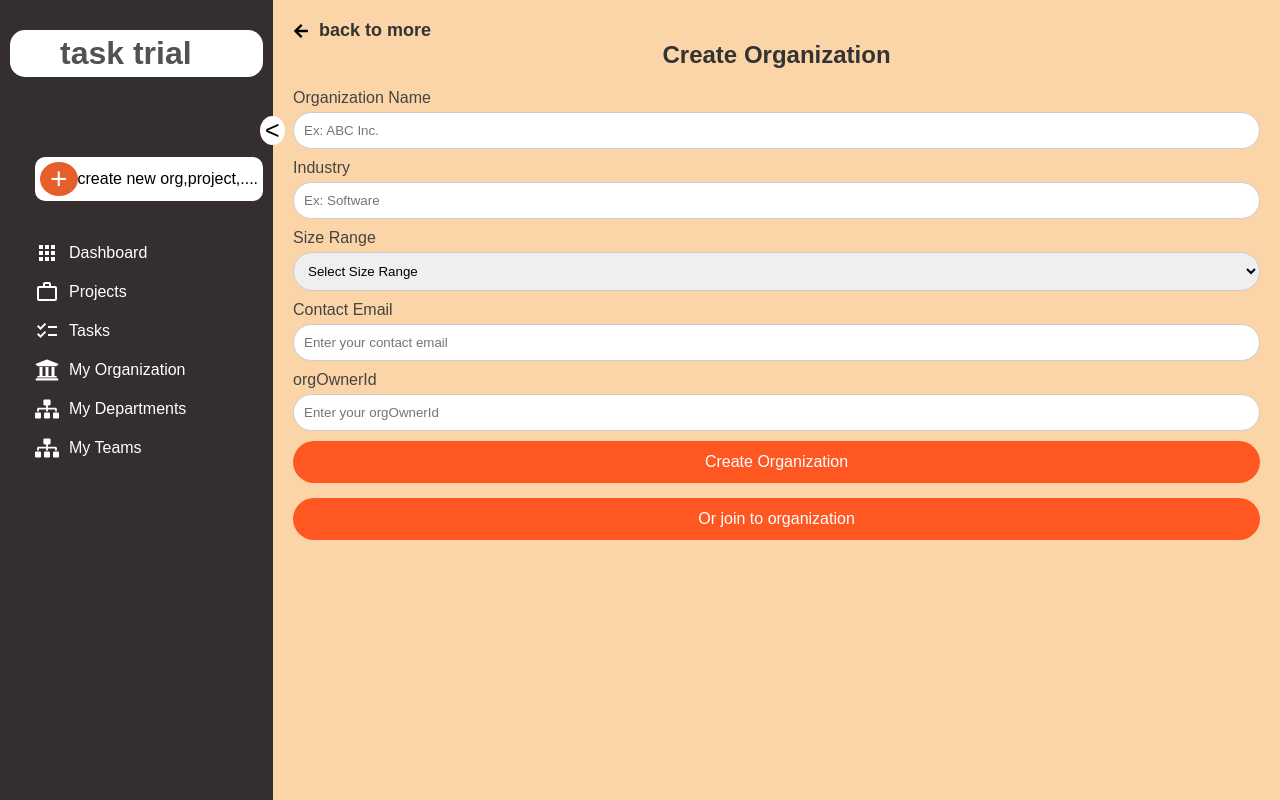
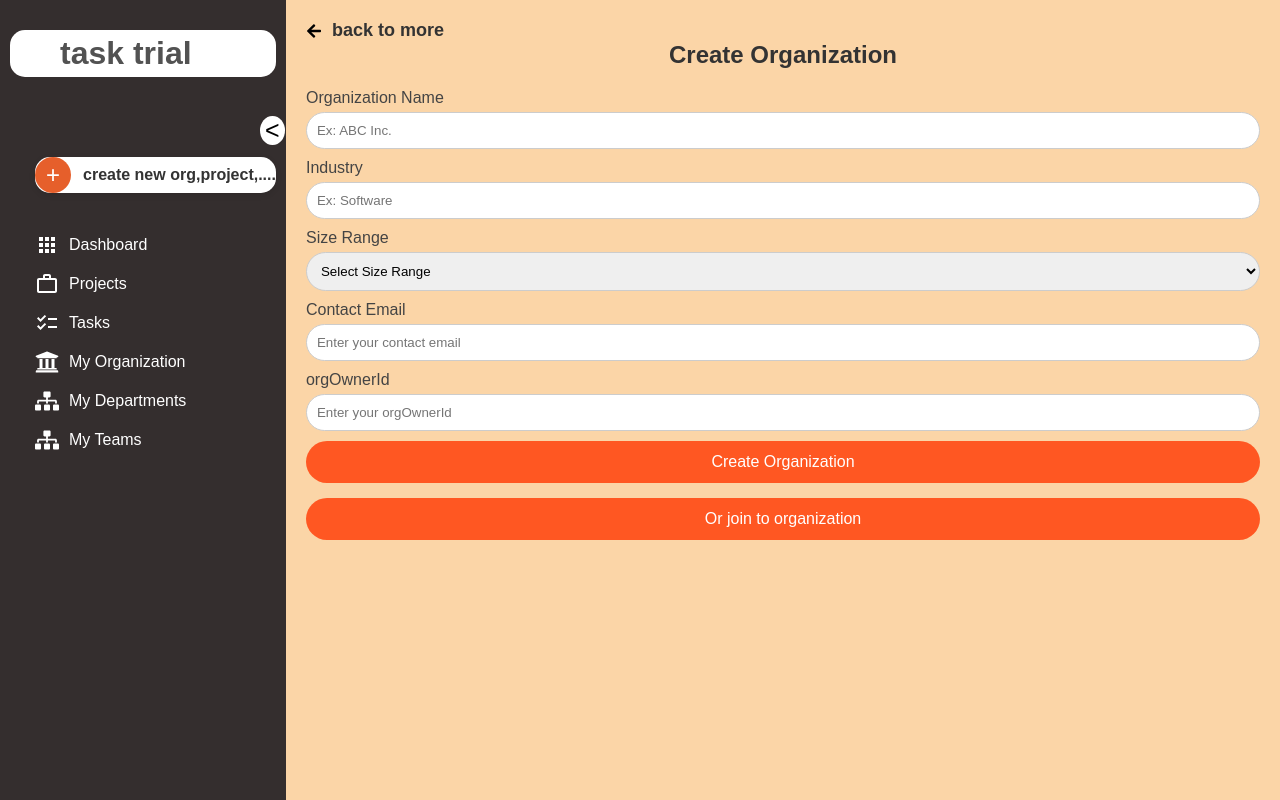
Before and after one commit to TaskTrial/client, a React (Vite) app: page /Home/CreateOrganization in a window 1280 px wide. Built offline with nearby package versions, Linux system fonts and the light colour scheme; no server answers; sample sign-in values are in the browser's storage.

Commit message:
feat: new features

```diff
--- a/src/Components/Auser/fetchUser.js
+++ b/src/Components/Auser/fetchUser.js
@@ -22,7 +22,7 @@ export const fetchUser = async ({
     return;
   }
 
-  const userId = userData.id;
+  const userId = userData.id || localStorage.getItem("userId");
   setIsLoading(true);
 
   try {
--- a/src/Components/Styles/Dashboard.css
+++ b/src/Components/Styles/Dashboard.css
@@ -51,6 +51,8 @@
 
 .dashboard-value {
   font-size: 1.1rem;
+  color: #444;
+  margin-bottom: 5px;
 }
 
 .dashboard-status {
@@ -176,17 +178,23 @@
   background-color: #d1fae5;
   color: #065f46;
 }
-@media (max-width: 1070px) {
-  /* .project-row span:nth-of-type(1) {
+.project-row span:has(div:nth-child(2)) {
+  min-width: 110px;
+}
+.task-row span:has(div:nth-child(2)) {
+  min-width: 110px;
+}
+/* @media (max-width: 1200px) {
+   .project-row span:nth-of-type(1) {
     min-width: 110px;
-  } */
+  }
   .project-row span:has(div:nth-child(2)) {
     min-width: 110px;
   }
   .task-row span:has(div:nth-child(2)) {
     min-width: 110px;
   }
-}
+} */
 /* ======================
      Progress Circles
   ====================== */
--- a/src/Components/Styles/Home.css
+++ b/src/Components/Styles/Home.css
@@ -26,6 +26,45 @@
 }
 .Homemain-links .Homecreate-project {
   display: flex;
+  align-items: center;
+  gap: 12px;
+  /* padding: 10px 15px; */
+  margin-left: 25px;
+  margin-bottom: 15px;
+  background-color: #fff;
+  border-radius: 15px;
+  box-shadow: 0 2px 6px rgba(0, 0, 0, 0.1);
+  transition: transform 0.2s ease, box-shadow 0.2s ease;
+  cursor: pointer;
+}
+
+.Homemain-links .Homecreate-project:hover {
+  transform: translateY(-2px);
+  box-shadow: 0 4px 10px rgba(0, 0, 0, 0.15);
+}
+
+.Homemain-links .Homecreate-project span:first-child {
+  background-color: var(--thirdColor);
+  color: #fff;
+  font-size: 24px;
+  border-radius: 50%;
+  width: 36px;
+  height: 36px;
+  display: flex;
+  align-items: center;
+  justify-content: center;
+  flex-shrink: 0;
+}
+
+.Homemain-links .Homecreate-project .plusspan {
+  font-weight: bold;
+  font-size: 1rem;
+  color: #333;
+  white-space: nowrap;
+}
+
+/* .Homemain-links .Homecreate-project {
+  display: flex;
   padding: 5px;
   margin-left: 25px;
   margin-bottom: 15px;
@@ -42,7 +81,7 @@
 }
 .Homemain-links .Homecreate-project .plusspan {
   align-self: center;
-}
+} */
 .Homemain-links ul {
   padding: 25px;
 }
--- a/src/Components/Styles/Projects.css
+++ b/src/Components/Styles/Projects.css
@@ -27,7 +27,9 @@
 .Projects-list {
   display: grid;
   gap: 20px;
+  grid-template-columns: repeat(auto-fit, minmax(300px, 1fr));
 }
+
 .Projects-card {
   background-color: #fff1c1;
   padding: 20px;
@@ -114,15 +116,15 @@
   height: 100%;
   background: #ff6600;
 }
-.Projects-time {
+/* .Projects-time {
   color: blue;
   font-weight: bold;
   font-size: 0.9rem;
-}
+} */
 
 /* Responsive */
-@media screen and (max-width: 767px) {
+/* @media screen and (max-width: 767px) {
   .Projects-list {
     grid-template-columns: 1fr;
   }
-}
+} */
--- a/src/Components/Styles/Tasks.css
+++ b/src/Components/Styles/Tasks.css
@@ -73,6 +73,7 @@
   box-shadow: 0 3px 6px rgba(0, 0, 0, 0.1);
   padding: 16px;
   transition: box-shadow 0.2s ease-in-out;
+  cursor: pointer;
 }
 
 .Tasks-card:hover {
--- a/src/Components/auth/SignUp.jsx
+++ b/src/Components/auth/SignUp.jsx
@@ -1,13 +1,16 @@
 import clipMessage from "../../assets/clip-message.png";
-import googlePicture from "../../assets/google.png";
 import "../Styles/Sign.css";
 import { Link } from "react-router-dom";
 import { useNavigate } from "react-router-dom";
 import { FaEye, FaEyeSlash } from "react-icons/fa";
 import { useEffect, useState } from "react";
-import handleGoogleLogin from "../handleGoogleLogin";
+// import googlePicture from "../../assets/google.png";
+// import handleGoogleLogin from "../handleGoogleLogin";
 import LoadingOverlay from "../LoadingOverlay";
 import Toast from "../Toast";
+import { login } from "../store/userSlice";
+import GoogleLoginButton from "../google/GoogleLoginButton";
+import { useDispatch } from "react-redux";
 
 function SignUp() {
   const navigate = useNavigate();
@@ -15,6 +18,7 @@ function SignUp() {
   const [isLoading, setIsLoading] = useState(false);
   const [showPassword, setShowPassword] = useState(false);
   const [toast, setToast] = useState(null);
+  const dispatch = useDispatch();
 
   const handleReset = () => {
     setFormData({
@@ -53,9 +57,9 @@ function SignUp() {
   //   return `${formData.firstName}${formData.lastName}${random}`;
   // };
 
-  const logIn = () => {
-    handleGoogleLogin(setIsLoading, navigate, setToast);
-  };
+  // const logIn = () => {
+  //   handleGoogleLogin(setIsLoading, navigate, setToast);
+  // };
   const handleSubmit = async (e) => {
     e.preventDefault();
     setIsLoading(true);
@@ -163,7 +167,7 @@ function SignUp() {
             <p>See what is going on with your business</p>
           </div>
           {/* Google Button */}
-          <button
+          {/* <button
             onClick={logIn}
             className={"Signgoogle-btn"}
             // onClick={handleGoogleSignUp}
@@ -176,7 +180,24 @@ function SignUp() {
               alt="googlePicture"
             />
             {isLoading ? "Loading..." : "Continue with Google"}
-          </button>
+          </button> */}
+          <GoogleLoginButton
+            onSuccess={(result) => {
+              dispatch(login(result));
+              setToast({ message: "Logged in successfully", type: "success" });
+              localStorage.setItem("auth", "true");
+              setTimeout(() => {
+                navigate("/Home");
+              }, 1500);
+            }}
+            onError={(err) => {
+              setToast({
+                message: err.message || "Google login failed",
+                type: "error",
+              });
+            }}
+            text="Continue with Google"
+          />
           <div className="Signdivider">
             <span>----or Sign up with Email----</span>
           </div>
--- a/src/Components/dashboard/Dashboard.jsx
+++ b/src/Components/dashboard/Dashboard.jsx
@@ -1,6 +1,6 @@
 import "../Styles/Dashboard.css";
-import { FaChartLine, FaTasks, FaCalendarAlt } from "react-icons/fa";
-import { MdAccessTime, MdWork } from "react-icons/md";
+import { FaTasks, FaCalendarAlt } from "react-icons/fa";
+import { MdWork } from "react-icons/md";
 import { useEffect, useState } from "react";
 import { useDispatch, useSelector } from "react-redux";
 import { useNavigate } from "react-router-dom";
@@ -77,13 +77,13 @@ function Dashboard() {
           </div>
         </div>
         <div className="dashboard-overview-wrapper">
-          <div className="dashboard-card">
+          {/* <div className="dashboard-card">
             <div className="dashboard-icon">
               <FaChartLine color="#b388f0" size={24} />
             </div>
             <h3 className="dashboard-title">Total revenue</h3>
             <p className="dashboard-value">$53,00989</p>
-            {/* <p
+             <p
             className={`dashboard-status ${
               card.statusColor === "green"
                 ? "dashboard-status-up"
@@ -91,8 +91,8 @@ function Dashboard() {
             }`}
           >
             {card.status}
-          </p> */}
-          </div>
+          </p>
+          </div> */}
           <div className="dashboard-card">
             <div className="dashboard-icon">
               <MdWork color="#f7a07a" size={24} />
@@ -119,13 +119,13 @@ function Dashboard() {
             {card.status}
           </p> */}
           </div>
-          <div className="dashboard-card">
+          {/* <div className="dashboard-card">
             <div className="dashboard-icon">
               <MdAccessTime color="#89bdfb" size={24} />
             </div>
             <h3 className="dashboard-title">Time spent</h3>
             <p className="dashboard-value">1022 /1300 Hrs</p>
-            {/* <p
+             <p
             className={`dashboard-status ${
               card.statusColor === "green"
                 ? "dashboard-status-up"
@@ -133,8 +133,8 @@ function Dashboard() {
             }`}
           >
             {card.status}
-          </p> */}
-          </div>
+          </p>
+          </div> */}
           <div className="dashboard-card">
             <div className="dashboard-icon">
               <FaTasks color="#a88fed" size={24} />
@@ -146,7 +146,9 @@ function Dashboard() {
             <p className="dashboard-value">
               {task.statistics?.byStatus ? (
                 <>
-                  byStatus:
+                  <p style={{ fontWeight: "bold", marginBlock: "5px" }}>
+                    byStatus:
+                  </p>
                   <div className="todo">
                     todo: {task.statistics.byStatus.todo || 0}
                   </div>
@@ -167,7 +169,9 @@ function Dashboard() {
             <p className="dashboard-value">
               {task.statistics?.byPriority ? (
                 <>
-                  byPriority:
+                  <p style={{ fontWeight: "bold", marginBlock: "5px" }}>
+                    byPriority:
+                  </p>
                   <div className="completed">
                     low: {task.statistics.byPriority.low || 0}
                   </div>
--- a/src/Components/projects/Projects.jsx
+++ b/src/Components/projects/Projects.jsx
@@ -107,7 +107,6 @@ const Projects = () => {
                     style={{ width: `${project.progress}%` }}
                   />
                 </div>
-                <span className="Projects-time">76 hours</span>
               </div>
             </div>
           ))}
--- a/src/Components/tasks/TaskDetails.jsx
+++ b/src/Components/tasks/TaskDetails.jsx
@@ -37,7 +37,7 @@ const TaskDetails = () => {
   const handleBack = () => {
     if (from === "Tasks") {
       navigate(`/Home/Tasks`);
-    } else {
+    } else if (from === "ProjectTasks" && projectId) {
       navigate("/Home/ProjectTasks");
     }
   };
--- a/src/Components/teams/Teams.jsx
+++ b/src/Components/teams/Teams.jsx
@@ -69,8 +69,12 @@ const Teams = () => {
                 >
                   <h3 className="department-name">{team.name}</h3>
                   <p className="department-description">{team.description}</p>
-                  <p className="department-description">{team.createdAt}</p>
-                  <p className="department-description">{team.updatedAt}</p>
+                  <p className="department-description">
+                    {new Date(team.createdAt).toDateString()}
+                  </p>
+                  <p className="department-description">
+                    {new Date(team.updatedAt).toDateString()}
+                  </p>
                 </div>
               ))}
             </div>
```
